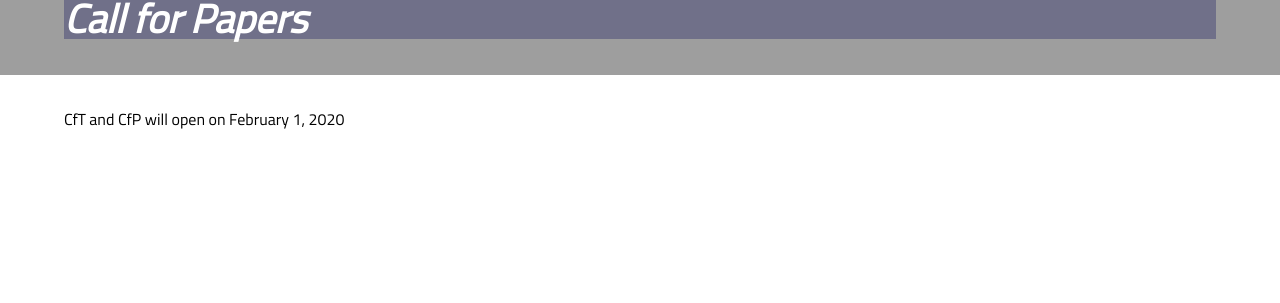
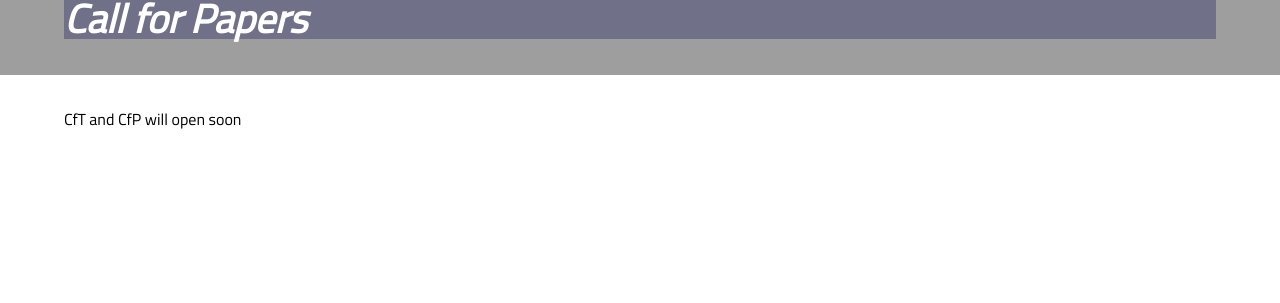
Before and after one commit to isabella232/www-event-gassf-old, a Jekyll site: the page built from program/call-for-papers.md, in a window 1280 px wide. Shown: the part 263-566 px from the top of the page. Built offline with Jekyll 4.4.1, drawn with Linux system fonts in a browser that asks for light colours; nearby versions of some CDN libraries; some web fonts are replaced.

Commit message:
update cfp/cft to soon

```diff
--- a/_layouts/front.html
+++ b/_layouts/front.html
@@ -2,7 +2,7 @@
 
 		<h3> Training October 19 to 21<br>Conference October 22 to 23<br> At the Hyatt Regency in San Francisco, CA</h3>
 		<h4><!--Submit to the <a href="program/call-for-papers">Call for Papers</a> or <a href="program/call-for-trainings">Call for Trainings</a>--></h4>
-		<h4>CfT and CfP will open on February 1, 2020</h4>
+		<h4>CfT and CfP will open soon</h4>
 </header>
 
 
--- a/program/call-for-papers.md
+++ b/program/call-for-papers.md
@@ -2,4 +2,4 @@
 title: Call for Papers
 ---
 
-CfT and CfP will open on February 1, 2020
+CfT and CfP will open soon
```
Also changed, not shown: program/call-for-trainings.md (+1 -1 lines).
